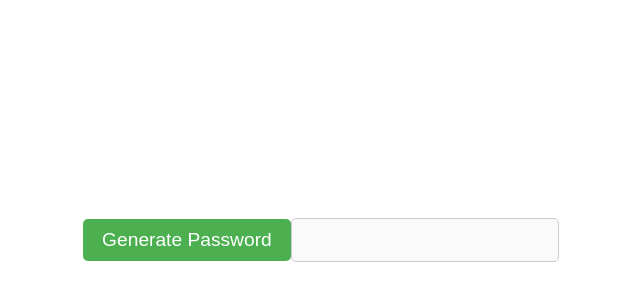
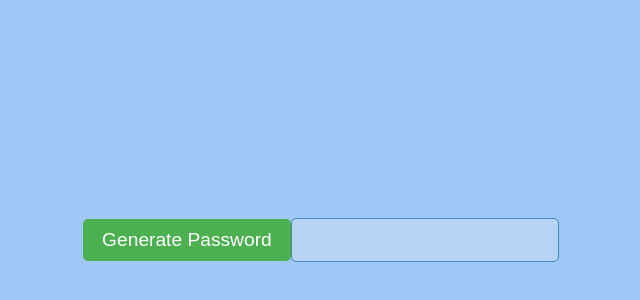
Before and after one commit to hathe-raja/Password-generator, a plain HTML site: page index.html in a window 1280 px wide. Shown: the part 160-460 px from the top of the page, without its empty margins (319-959 px from the left). Drawn offline with Linux system fonts and the light colour scheme.

Commit message:
change background color

```diff
--- a/style.css
+++ b/style.css
@@ -12,6 +12,7 @@ body {
   bottom: 0;
   left: 0;
   right: 0;
+  background-color: rgb(158, 198, 247);
 }
 
 
@@ -33,5 +34,5 @@ body {
   font-size: 1.2em;
   padding: 0.5em;
   border-radius: 5px;
-  border: 1px solid #ccc;
+  border: 1px solid rgb(71, 136, 180);
 }
```
